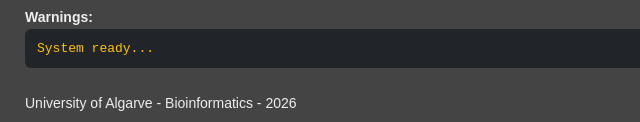
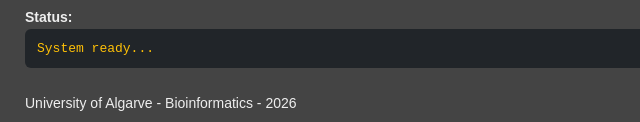
Before and after one commit to aslr/FastaRenamer, a website: page docs/index.html in a window 1280 px wide. Shown: the part 750-872 px from the top of the page, 0-640 px from the left. Drawn offline with Linux system fonts and the light colour scheme.

Commit message:
Changed the Status label from Warnings to Status

```diff
--- a/docs/index.html
+++ b/docs/index.html
@@ -26,7 +26,7 @@
         <textarea id="outputArea" readonly placeholder="Transformed output will appear here..."></textarea>
 
         <div class="status-wrapper">
-            <label for="statusArea" class="field-label">Warnings:</label>
+            <label for="statusArea" class="field-label">Status:</label>
             <pre id="statusArea">System ready...</pre>
         </div>
     </div>
```
Also changed, not shown: index.html (+1 -1 lines).
